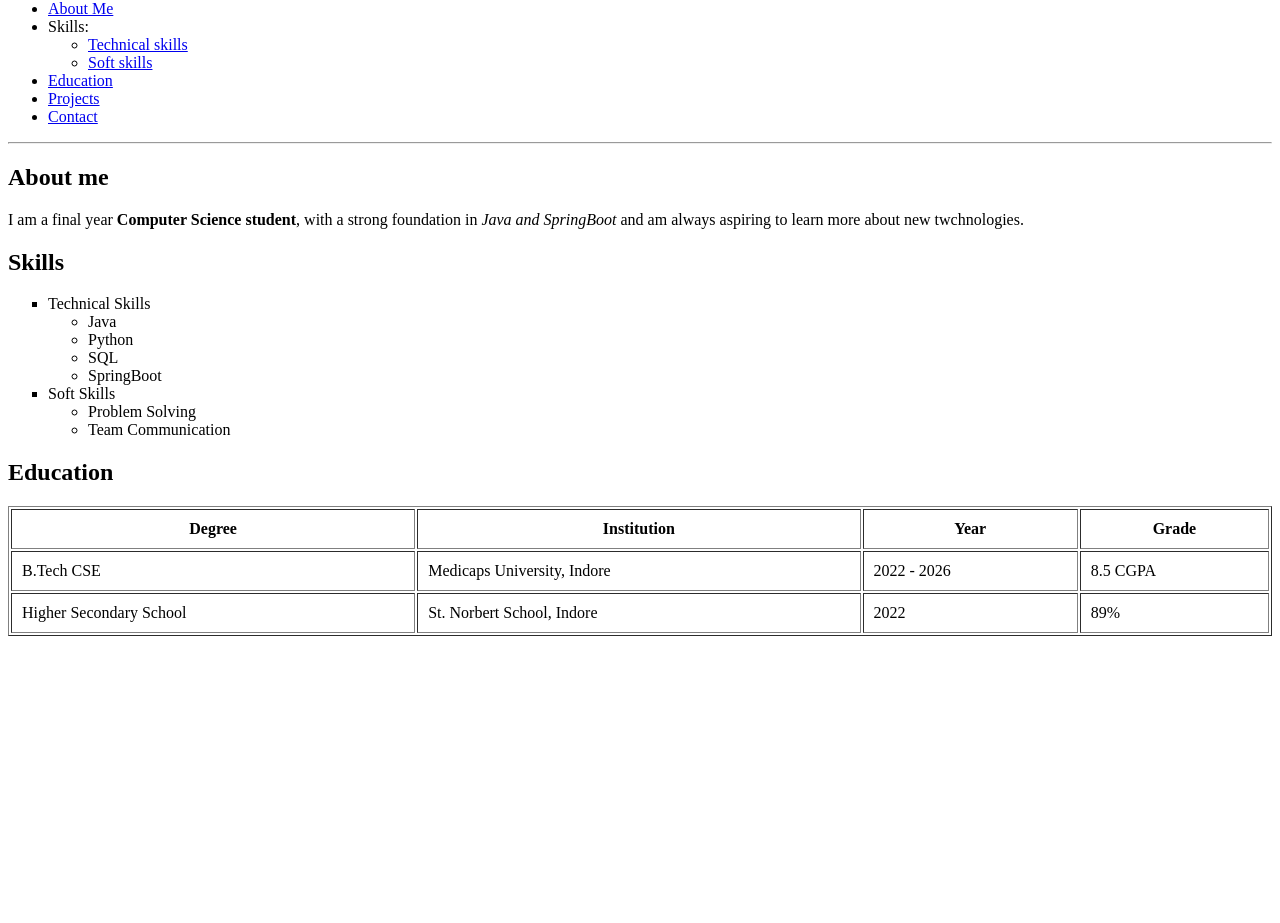
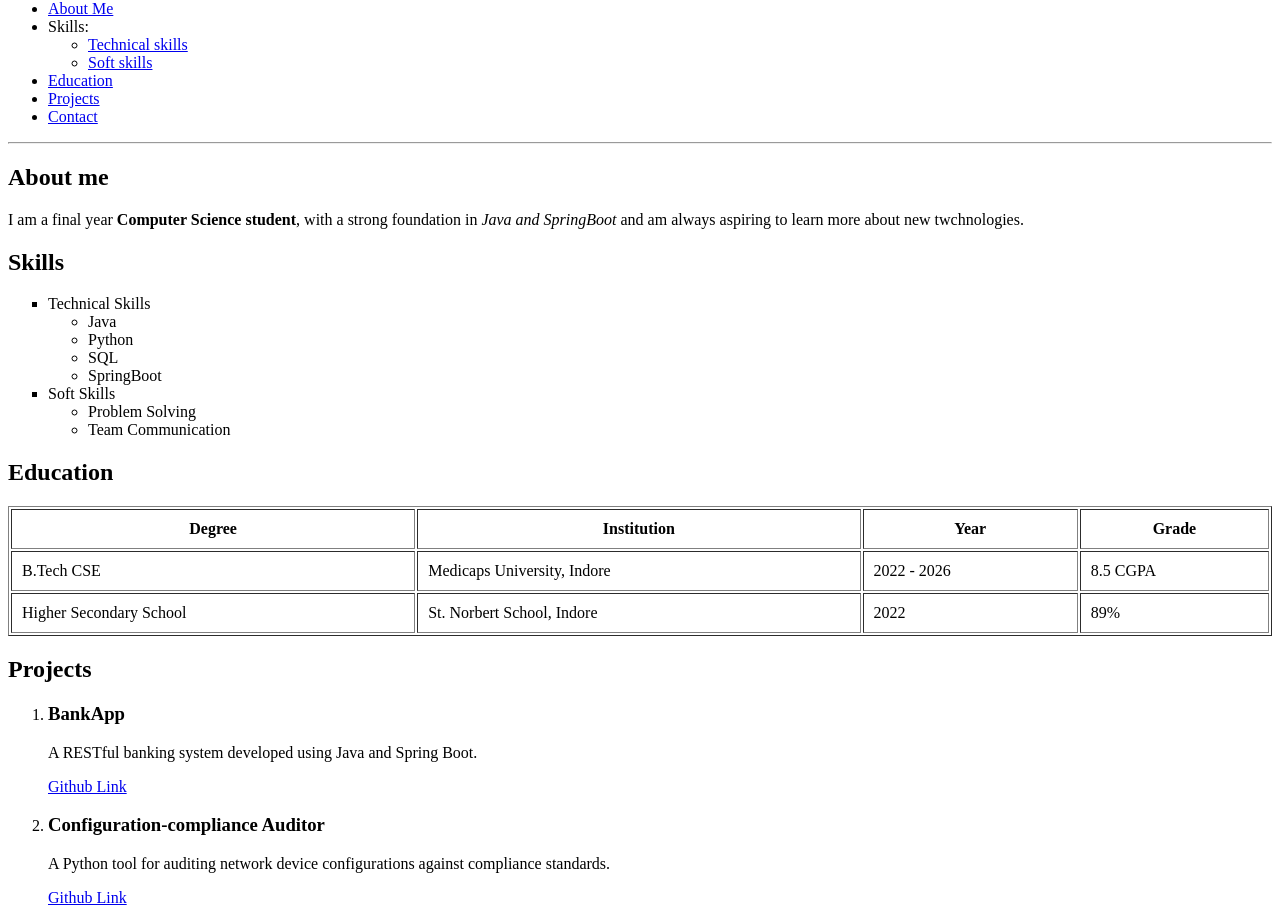
Before and after one commit to swayam4621/Swayam_Joshi_frontend, a plain HTML site: page html/Swayam_Joshi_portfolio.html in a window 1280 px wide. Shown: the part 161-1084 px from the top of the page. Before the commit the page ends 805 px from the top, so only its background shows below. Drawn offline with Linux system fonts and the light colour scheme.

Commit message:
adding projects section and the projects are contained in article tags

```diff
--- a/html/Swayam_Joshi_portfolio.html
+++ b/html/Swayam_Joshi_portfolio.html
@@ -90,3 +90,24 @@
         </table>
 
     </section>
+
+     </section>
+    <section id="projects">
+        <h2>Projects</h2>
+        <ol>
+            <li>
+                <article>
+                    <h3>BankApp</h3>
+                    <p>A RESTful banking system developed using Java and Spring Boot.</p>
+                    <a href="https://github.com/swayam4621/BankApp">Github Link</a>
+                </article>
+            </li>
+            <li>
+                <article>
+                    <h3>Configuration-compliance Auditor</h3>
+                    <p>A Python tool for auditing network device configurations against compliance standards.</p>
+                    <a href="https://github.com/swayam4621/compliance-config-auditor">Github Link</a>
+                </article>
+            </li>
+        </ol>
+    </section>
```
